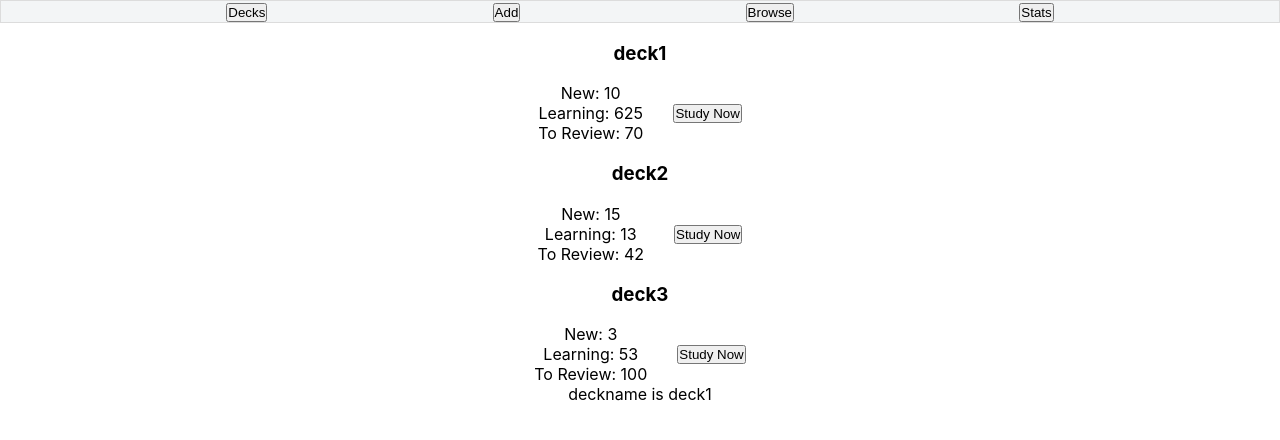
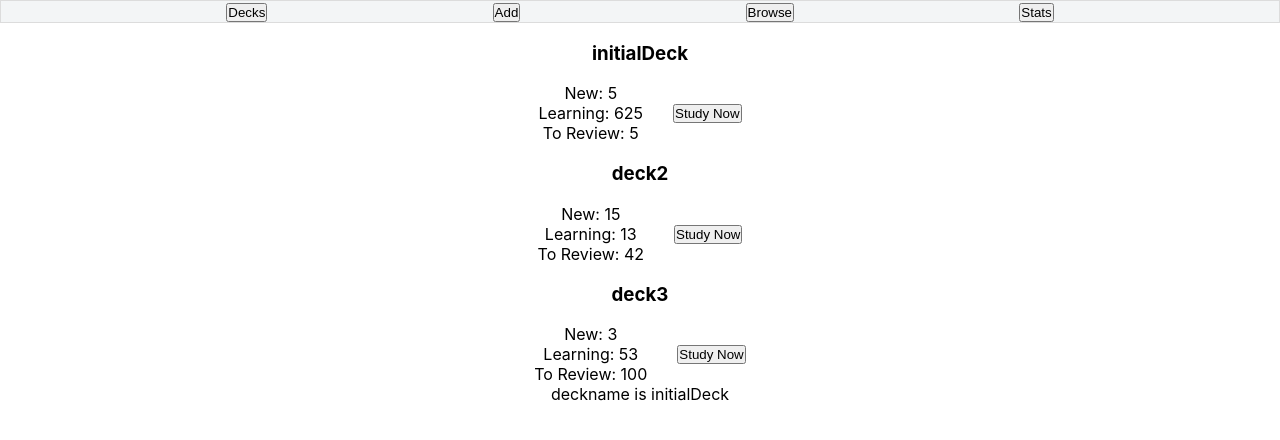
Before and after one commit to markxburek/flashcard-app, a React (Create React App) app in the folder flashcard-app/: page / in a window 1280 px wide. Shown: the top 440 px of the page. Built offline with nearby package versions, Linux system fonts and the light colour scheme.

Commit message:
DataHandlerarray has reference to flashCardData

```diff
--- a/flashcard-app/src/DataHandler.js
+++ b/flashcard-app/src/DataHandler.js
@@ -4,7 +4,7 @@ import {flashCardData} from './flashCardData'
 export class DataHandler {
     constructor(){
         this.data = [
-            {DECK_NAME: "deck1", NEW: 10, LEARNING: 25, TO_REVIEW: 70, CORRECT: 0, INCORRECT: 0, TIMES_SHOWN: 0},
+            {DECK_NAME: "initialDeck",deckData: flashCardData , NEW: 5, LEARNING: 5, TO_REVIEW: 5, CORRECT: 0, INCORRECT: 0, TIMES_SHOWN: 0},
             {DECK_NAME: "deck2", NEW: 15, LEARNING: 13, TO_REVIEW: 42, CORRECT: 0, INCORRECT: 0, TIMES_SHOWN: 0},
             {DECK_NAME: "deck3", NEW: 3, LEARNING: 53, TO_REVIEW: 100, CORRECT: 0, INCORRECT: 0, TIMES_SHOWN: 0 }
         ];
```
